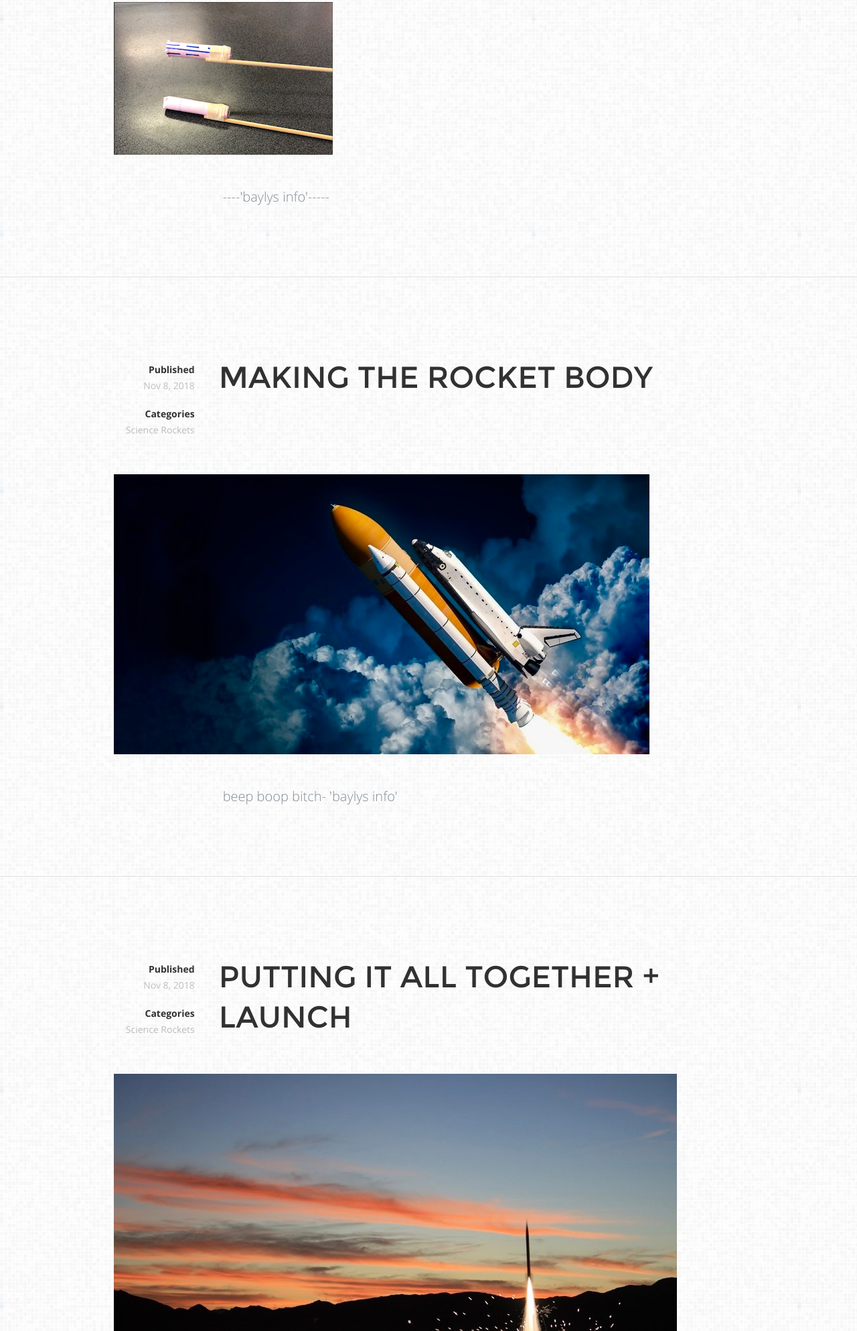
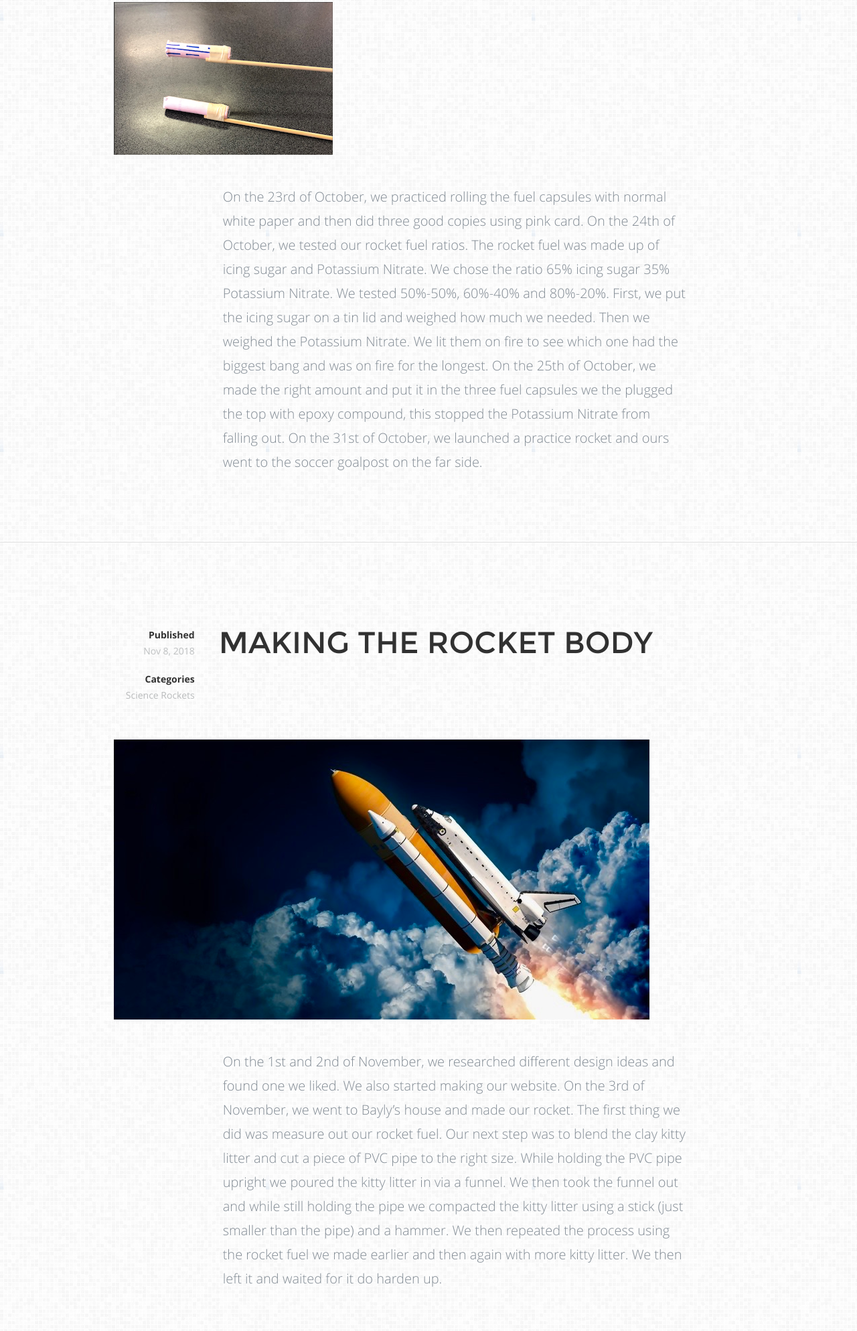
Before and after one commit to sciencerocketproject/sciencerocketproject.github.io, a plain HTML site: page index.html in a window 1280 px wide. Shown: the part 813-2800 px from the top of the page at 67% size. Drawn offline with nearby package versions, Linux system fonts and the light colour scheme; some packages are replaced by stand-ins of ours.

Commit message:
Update index.html

```diff
--- a/index.html
+++ b/index.html
@@ -46,7 +46,7 @@
                <a class="mobile-btn" href="#nav-wrap" title="Show navigation">Show navigation</a>
 	            <a class="mobile-btn" href="#" title="Hide navigation">Hide navigation</a>
    <ul id="nav" class="nav">
-                   <li><a href="#intro">Home</a></li>
+                   <li><a href="#intro">Science Blog</a></li>
 
                </ul>
 
@@ -125,7 +125,13 @@
 
             <div class="col post-content offset-2">
 
-               <p>----'baylys info'-----</p>
+               <p>On the 23rd of October, we practiced rolling the fuel capsules with normal white paper and then did three good copies using pink card.
+
+On the 24th of October, we tested our rocket fuel ratios. The rocket fuel was made up of icing sugar and Potassium Nitrate. We chose the ratio 65% icing sugar 35% Potassium Nitrate. We tested 50%-50%, 60%-40% and 80%-20%. First, we put the icing sugar on a tin lid and weighed how much we needed. Then we weighed the Potassium Nitrate. We lit them on fire to see which one had the biggest bang and was on fire for the longest.
+
+On the 25th of October, we made the right amount and put it in the three fuel capsules we the plugged the top with epoxy compound, this stopped the Potassium Nitrate from falling out.
+
+On the 31st of October, we launched a practice rocket and ours went to the soccer goalpost on the far side. </p>
 
             </div>
 
@@ -161,7 +167,9 @@
 
             <div class="col post-content offset-2">
 
-               <p> beep boop bitch- 'baylys info' </p>
+               <p> On the 1st and 2nd of November, we researched different design ideas and found one we liked. We also started making our website.
+
+On the 3rd of November, we went to Bayly’s house and made our rocket. The first thing we did was measure out our rocket fuel. Our next step was to blend the clay kitty litter and cut a piece of PVC pipe to the right size. While holding the PVC pipe upright we poured the kitty litter in via a funnel. We then took the funnel out and while still holding the pipe we compacted the kitty litter using a stick (just smaller than the pipe) and a hammer. We then repeated the process using the rocket fuel we made earlier and then again with more kitty litter. We then left it and waited for it do harden up. </p>
 
             </div>
 
@@ -176,7 +184,7 @@
 
             <div class="col entry-header cf">
 
-               <h1><a href="blog-single.html" title="">PUTTING IT ALL TOGETHER + LAUNCH</a></h1>
+               <h1><a href="blog-single.html" title="">LAUNCH!</a></h1>
 
                <div class="post-meta">
 
@@ -196,7 +204,7 @@
 
             <div class="col post-content offset-2">
 
-               <p>beep boom bitch - 'baYLY/NICOLE info' </p>
+               <p>On the 6th of November, we drilled the hole through one end of the kitty litter and rocket fuel. We then made a wick and carved a cone-like top out of Styrofoam and hot glued that to the top of our rocket. We then placed the wick inside the hole that was drilled out of our rocket. At lunchtime, we then preceded to launch the rocket, but it didn’t have enough fuel to move. The rocket stayed stationary in the clamp while the fuel burned, all the smoke poured out of the rocket. For the rocket to work next time we would need to have added more fuel to the rocket body, as that was the reason the rocket did not launch. </p>
 
 
             </div>
```
